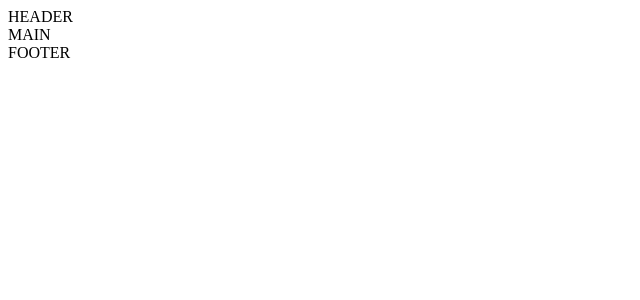
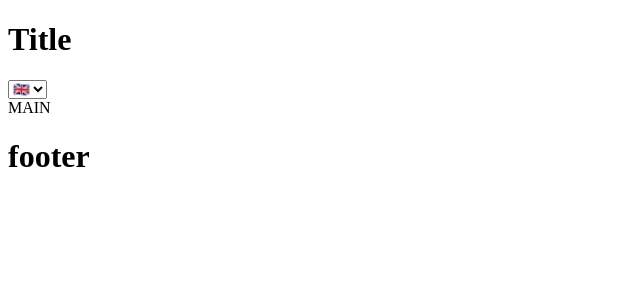
Before and after one commit to mcbauman/secondFullStack, a React (Create React App) app in the folder frontent/: page / in a window 1280 px wide. Shown: the top 300 px of the page, without its empty margins (0-640 px from the left). Built offline with nearby package versions, Linux system fonts and the light colour scheme; the HTML template or start-up script is replaced by a standard one.

Commit message:
Context for Language Switch in frontEnd implemented

```diff
--- a/frontent/src/App.jsx
+++ b/frontent/src/App.jsx
@@ -1,13 +1,19 @@
 import Header from "./Header"
 import Main from "./Main"
 import Footer from "./Footer"
+import {useState} from "react"
+import {LangContext} from "./context/langContext.js"
 
 export default function App(){
+    const [lang,setLang]=useState("en")
+    const langContext={lang,setLang}
     return(
-        <div>
+        <LangContext.Provider value={langContext}>
+            <div>
             <Header/>
             <Main/>
             <Footer/>
         </div>
+        </LangContext.Provider>
     )
 }
--- a/frontent/src/Footer.jsx
+++ b/frontent/src/Footer.jsx
@@ -1,7 +1,12 @@
+import { useContext } from "react"
+import trans from "./components/lang"
+import {LangContext} from "./context/langContext.js"
+
 export default function Footer(){
+    const {lang,setLang}=useContext(LangContext)
     return(
         <footer>
-            FOOTER
+            <h1>{trans[lang].footer}</h1>
         </footer>
     )
 }
--- a/frontent/src/Header.jsx
+++ b/frontent/src/Header.jsx
@@ -1,7 +1,17 @@
+import { useContext } from "react"
+import trans from "./components/lang"
+import {LangContext} from "./context/langContext.js"
+
 export default function Header(){
+    const {lang,setLang}=useContext(LangContext)
     return(
         <header>
-            HEADER
+            <h1>{trans[lang].title}</h1>
+            <select onChange={(e)=>setLang(e.target.value)}name="lang" id="lang">
+                <option value="en">🇬🇧</option>
+                <option value="de">🇩🇪</option>
+                <option value="en">🇰🇪</option>
+            </select>
         </header>
     )
 }
--- /dev/null
+++ b/frontent/src/components/lang.js
@@ -0,0 +1,13 @@
+const trans={
+    de:{
+        title:"Überschrift",
+        changeTheme:"Design wählen",
+        footer:"Fußnote"
+    },
+    en:{
+        title:"Title",
+        changeTheme:"change theme",
+        footer:"footer"
+    }
+}
+export default trans
--- /dev/null
+++ b/frontent/src/context/langContext.js
@@ -0,0 +1,4 @@
+import React from "react"
+
+const defaultValue="en"
+export const LangContext=React.createContext(defaultValue)
```
